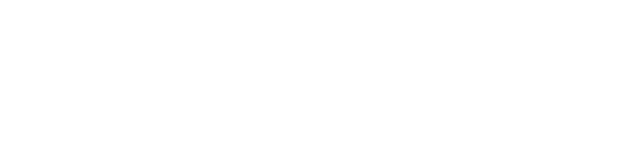
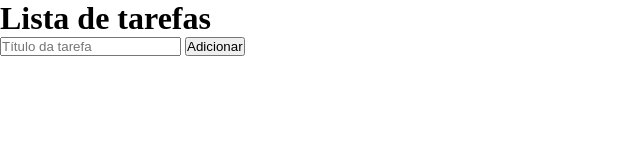
Before and after one commit to monitzz/curso_ebac_frontend, a plain HTML site: page index.html in a window 1280 px wide. Shown: the whole page, without its empty margins (0-640 px from the left). Drawn offline with nearby package versions, Linux system fonts and the light colour scheme.

Commit message:
Page structure done

```diff
--- a/index.html
+++ b/index.html
@@ -3,10 +3,23 @@
 <head>
   <meta charset="UTF-8">
   <meta name="viewport" content="width=device-width, initial-scale=1.0">
-  <title>Document</title>
+  <title>Lista de tarefas</title>
   <link rel="stylesheet" href="./main.css" type="text/css">
 </head>
 <body>
+  <main>
+    <h1>Lista de tarefas</h1>
+    <section class="form-area">
+      <form>
+        <input id="activity-name" type="text" required placeholder="Título da tarefa" />
+        <button type="submit">Adicionar</button>
+      </form>
+    </section>
+    <section class="list-area">
+      <ul>
+      </ul>
+    </section>
+  </main>
   <script src="https://code.jquery.com/jquery-3.7.1.js"></script>
   <script src="./main.js"></script>
 </body>
```
